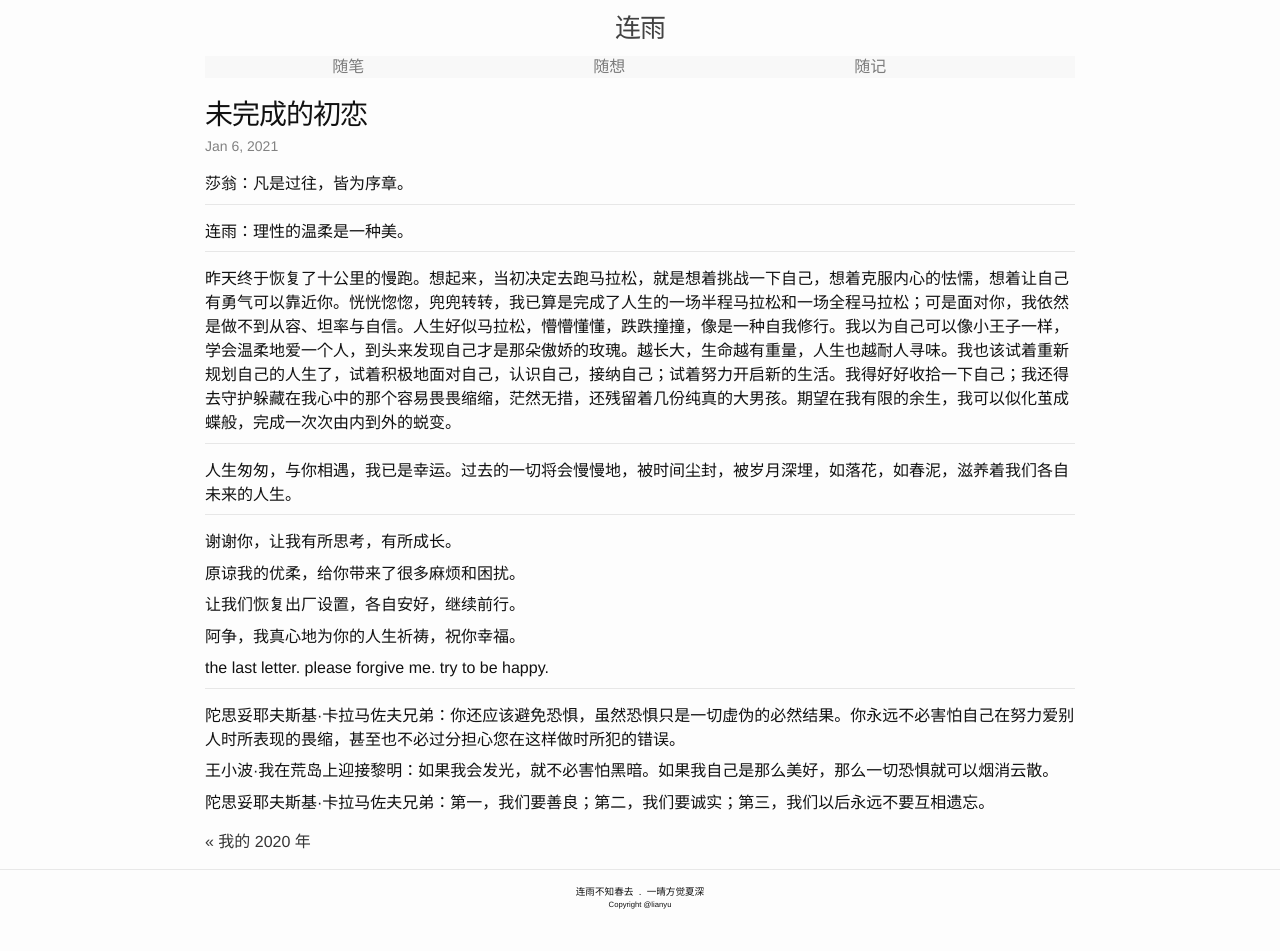
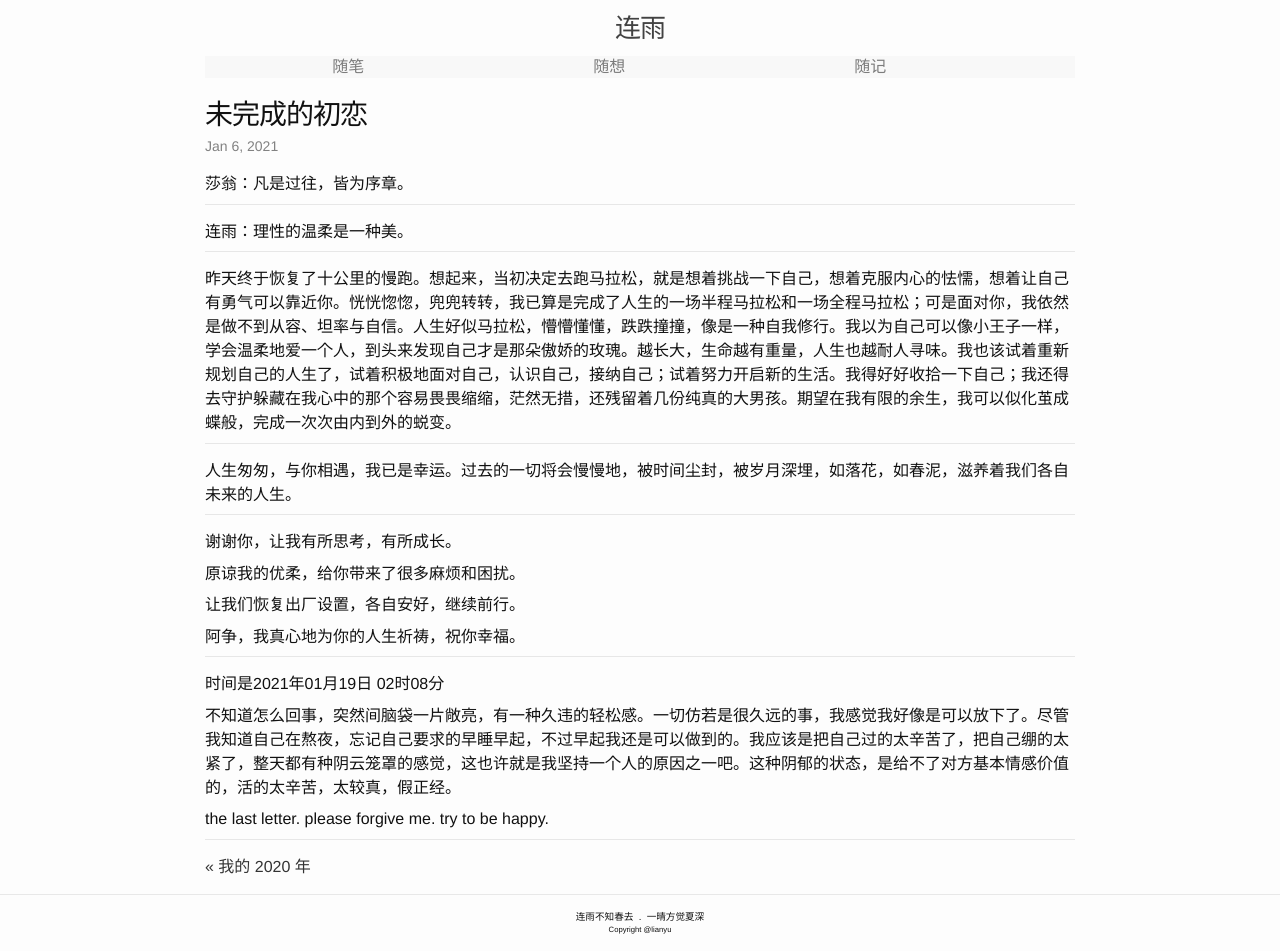
Before and after one commit to lianyu1115/lianyu, a Jekyll site: the page built from _journals/2021-01-06-未完成的初恋.md, in a window 1280 px wide. Built offline with Jekyll 4.4.1, drawn with Linux system fonts in a browser that asks for light colours; before the commit the page ends 926 px from its top, so only the background shows below that.

Commit message:
Update 2021-01-06-未完成的初恋.md

```diff
--- a/_journals/2021-01-06-未完成的初恋.md
+++ b/_journals/2021-01-06-未完成的初恋.md
@@ -30,12 +30,12 @@ tags: ''
 
 阿争，我真心地为你的人生祈祷，祝你幸福。
 
+- - -
+
+时间是2021年01月19日 02时08分
+
+不知道怎么回事，突然间脑袋一片敞亮，有一种久违的轻松感。一切仿若是很久远的事，我感觉我好像是可以放下了。尽管我知道自己在熬夜，忘记自己要求的早睡早起，不过早起我还是可以做到的。我应该是把自己过的太辛苦了，把自己绷的太紧了，整天都有种阴云笼罩的感觉，这也许就是我坚持一个人的原因之一吧。这种阴郁的状态，是给不了对方基本情感价值的，活的太辛苦，太较真，假正经。
+
 the last letter. please forgive me. try to be happy.
 
 - - -
-
-陀思妥耶夫斯基·卡拉马佐夫兄弟：你还应该避免恐惧，虽然恐惧只是一切虚伪的必然结果。你永远不必害怕自己在努力爱别人时所表现的畏缩，甚至也不必过分担心您在这样做时所犯的错误。
-
-王小波·我在荒岛上迎接黎明：如果我会发光，就不必害怕黑暗。如果我自己是那么美好，那么一切恐惧就可以烟消云散。
-
-陀思妥耶夫斯基·卡拉马佐夫兄弟：第一，我们要善良；第二，我们要诚实；第三，我们以后永远不要互相遗忘。
```
